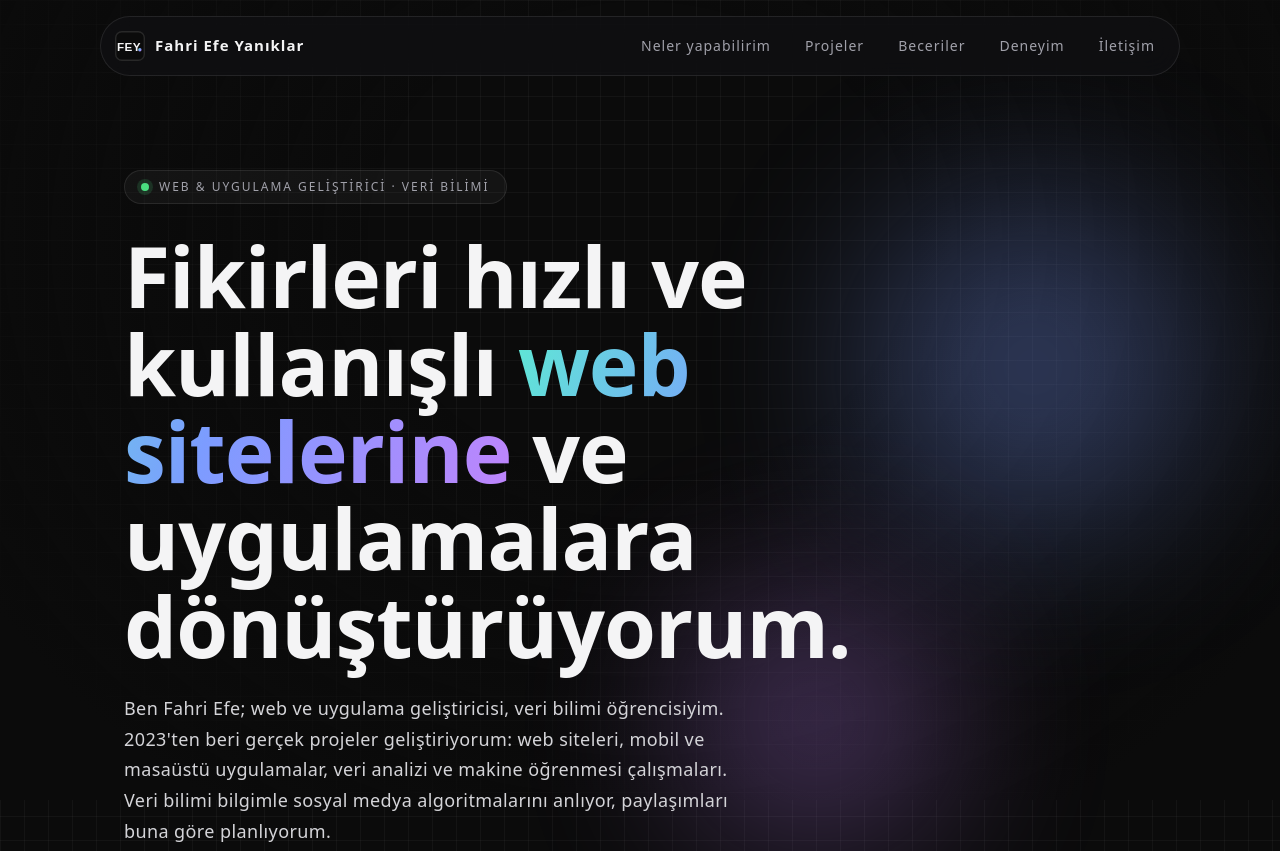
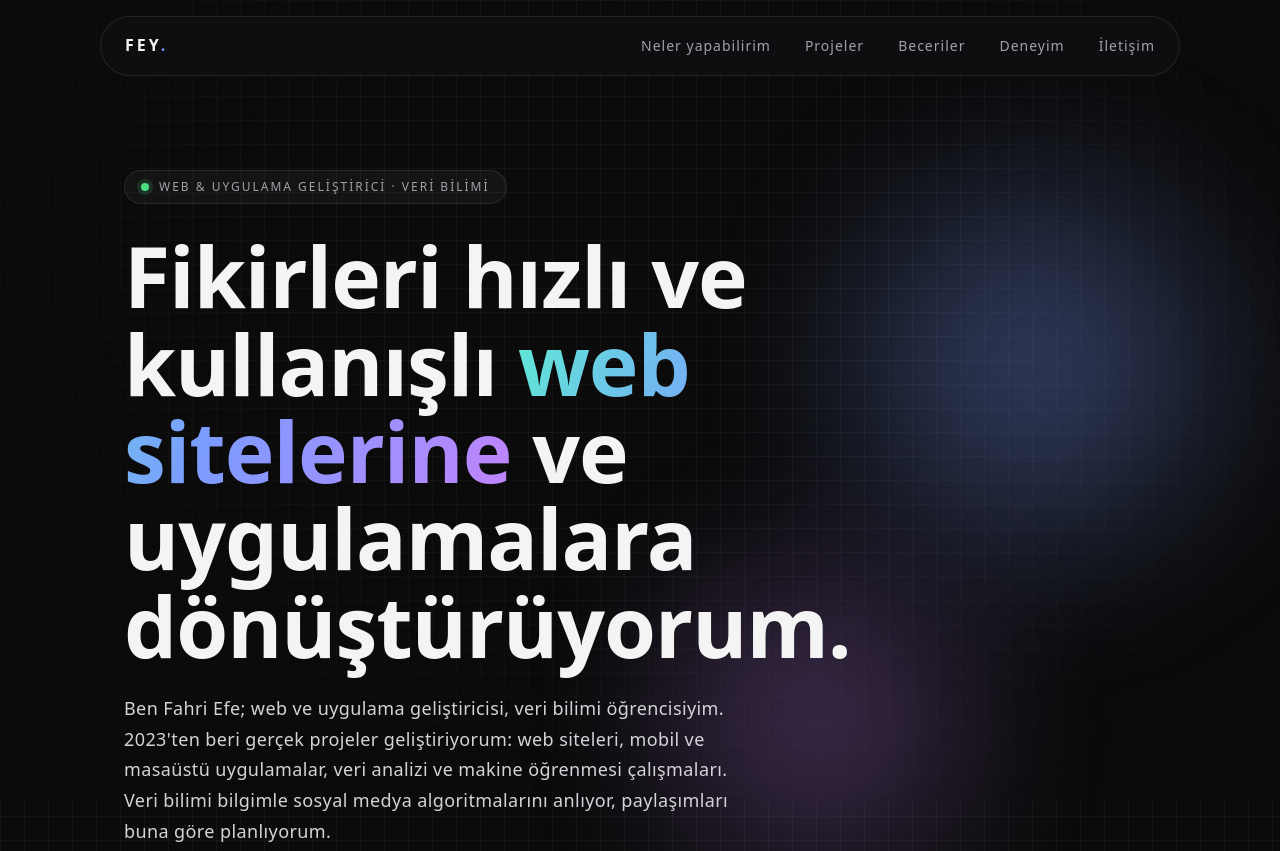
Before and after one commit to fahriefe/cvwebsite, a plain HTML site: page portfolyo/index.html in a window 1280 px wide. Shown: the top 851 px of the page. Drawn offline with Linux system fonts and the light colour scheme; a web font is replaced by a local one.

Commit message:
Use FEY. logo on portfolio page

```diff
--- a/portfolyo/index.html
+++ b/portfolyo/index.html
@@ -37,7 +37,8 @@ nav{position:fixed;top:16px;left:50%;transform:translateX(-50%);width:min(1080px
   background:rgba(18,18,20,.6);backdrop-filter:blur(16px);-webkit-backdrop-filter:blur(16px);border:1px solid var(--border);border-radius:999px}
 nav .wrap{display:flex;align-items:center;justify-content:space-between;height:58px;padding:0 10px 0 14px;max-width:none}
 .brand{display:flex;align-items:center;gap:10px;font-weight:600;letter-spacing:1px;text-decoration:none;font-size:15px}
-.brand svg{width:30px;height:30px}
+.brand.logo{display:inline-block;font-weight:700;letter-spacing:3px;font-size:16px;padding-left:10px}
+.logo span{color:var(--a1)}
 nav ul{display:flex;gap:6px;list-style:none}
 nav ul a{text-decoration:none;padding:7px 14px;border-radius:999px;font-size:14px;letter-spacing:1px;color:var(--muted);transition:.25s}
 nav ul a:hover{color:#fff;background:rgba(255,255,255,.08)}
@@ -156,19 +157,7 @@ footer{padding:0 0 48px;color:var(--muted);font-size:13px;letter-spacing:2px;tex
 <body>
 
 <nav><div class="wrap">
-  <a class="brand" href="#top"><svg xmlns="http://www.w3.org/2000/svg" viewBox="0 0 64 64" width="34" height="34" aria-label="FEY logosu">
-  <defs>
-    <linearGradient id="g" x1="0" y1="0" x2="1" y2="1">
-      <stop offset="0" stop-color="#5eead4"/>
-      <stop offset=".5" stop-color="#7c9cff"/>
-      <stop offset="1" stop-color="#c084fc"/>
-    </linearGradient>
-  </defs>
-  <rect width="64" height="64" rx="14" fill="#0b0b0b"/>
-  <rect x="1.5" y="1.5" width="61" height="61" rx="12.5" fill="none" stroke="#ffffff" stroke-opacity=".12" stroke-width="3"/>
-  <text x="30" y="43" text-anchor="middle" font-family="Arial, Helvetica, sans-serif" font-weight="800" font-size="25" letter-spacing="1" fill="#f4f4f5">FEY</text>
-  <circle cx="53" cy="40" r="3.6" fill="url(#g)"/>
-</svg>Fahri Efe Yanıklar</a>
+  <a class="brand logo" href="#top">FEY<span>.</span></a>
   <ul>
     <li><a href="#katki">Neler yapabilirim</a></li>
     <li><a href="#projeler">Projeler</a></li>
```
Also changed, not shown: 1 other file.
